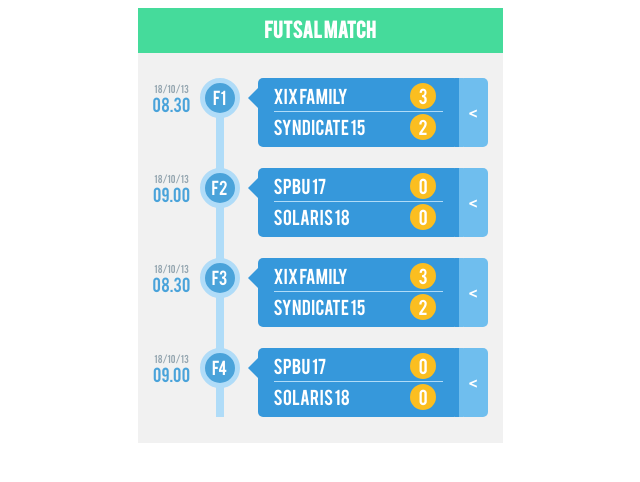
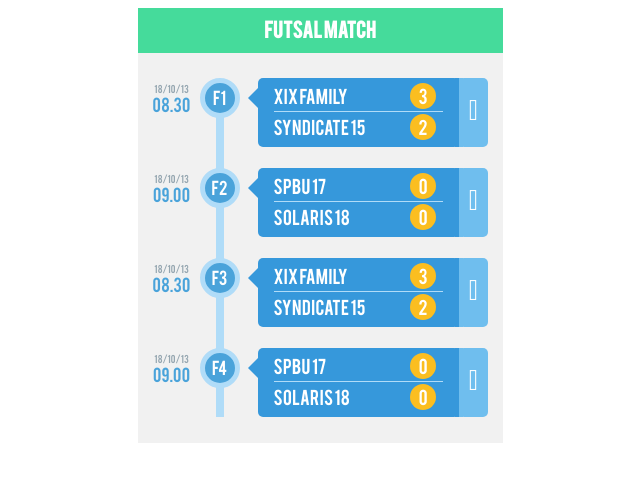
Before and after one commit to solaris18/livescore, a plain HTML site: page index.html in a window 1280 px wide. Shown: the full height of the page, 320-960 px from the left. Drawn offline with nearby package versions, Linux system fonts and the light colour scheme.

Commit message:
separate css and font declaration

```diff
--- a/index.html
+++ b/index.html
@@ -4,7 +4,17 @@
     <meta charset='utf-8'>
     <title>Example</title>
 
+    <link rel='stylesheet' href='http://maxcdn.bootstrapcdn.com/font-awesome/4.2.0/css/font-awesome.min.css'>
     <link rel='stylesheet' href='liveScore.css'>
+
+    <style>
+      @font-face {
+        font-family: 'Bebas';
+        src: url('BEBAS.ttf') format('truetype');
+        font-weight: normal;
+        font-style: normal;
+      }
+    </style>
 
     <script src='https://code.jquery.com/jquery-2.1.1.min.js'></script>
     <script src='liveScore.js'></script>
--- a/liveScore.js
+++ b/liveScore.js
@@ -83,8 +83,9 @@ jQuery.fn.liveScore = function (config) {
 
       $twitter = jQuery('<button />');
       $twitter.addClass('ls-row-twitter');
-      $twitter.html('<');
       $twitter.appendTo($row);
+
+      $('<i />').addClass('fa fa-twitter').appendTo($twitter);
 
       if (i + 1 == config.data.length) {
         $row.addClass('ls-row-last');
--- a/liveScore.sass
+++ b/liveScore.sass
@@ -1,9 +1,3 @@
-@font-face
-  font-family: 'Bebas'
-  src: url('BEBAS.ttf') format('truetype')
-  font-weight: normal
-  font-style: normal
-
 .ls-container
   background-color: #f1f1f1
 
@@ -143,6 +137,7 @@
             position: absolute
 
       .ls-row-twitter
+        font-family: 'FontAwesome'
         height: 69px
         position: absolute
         width: 29px
```
Also changed, not shown: liveScore.css, 1 other file.
